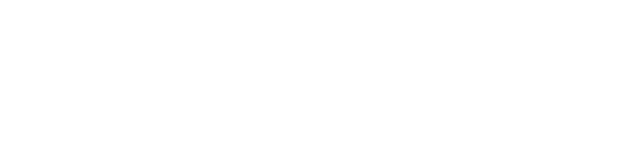
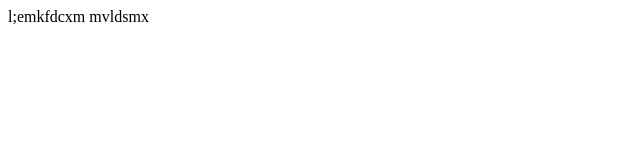
Before and after one commit to straw4hat/secendProject, a plain HTML site: page index.html in a window 1280 px wide. Shown: the whole page, without its empty margins (0-640 px from the left). Drawn offline with Linux system fonts and the light colour scheme.

Commit message:
yjbkjb
jbvkjvblb

```diff
--- a/index.html
+++ b/index.html
@@ -1,2 +1,7 @@
 <html>
+  <p>
+
+  l;emkfdcxm
+  mvldsmx
+  </p>
 </html>
```
